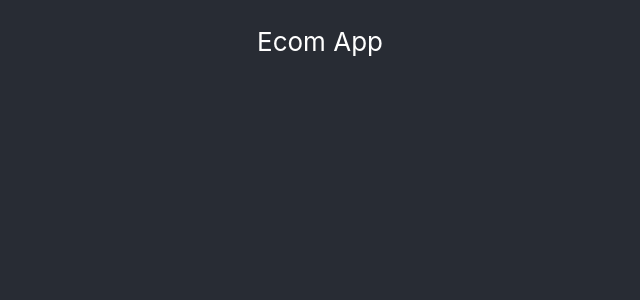
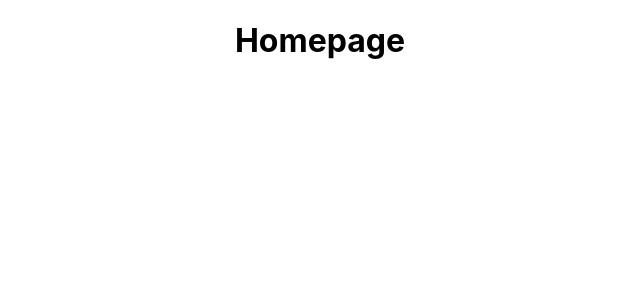
Before and after one commit to Uuttssaavv/reactjs_workshop, a React (Create React App) app: page / in a window 1280 px wide. Shown: the top 300 px of the page, without its empty margins (320-960 px from the left). Built offline with nearby package versions, Linux system fonts and the light colour scheme.

Commit message:
react router pagination

```diff
--- a/src/App.js
+++ b/src/App.js
@@ -2,13 +2,24 @@ import "./App.css";
 import Home from "./components/home";
 import Error404 from "./components/404";
 import Page1 from "./components/page1";
+import { BrowserRouter, Route, Routes } from "react-router-dom";
 
 function App() {
   return (
     <div className="App">
-      <header className="App-header">
+      {/* <header className="App-header">
         <p>Ecom App</p>
-      </header>
+      </header> */}
+      <BrowserRouter>
+        <Routes>
+          <Route path="/" element={<Home />} />
+          <Route path="/home" element={<Home />} />
+          <Route path="/page1" element={<Page1 />} />
+          <Route path="*" element={<Error404 />} />
+          <Route />
+          <Route />
+        </Routes>
+      </BrowserRouter>
     </div>
   );
 }
```
